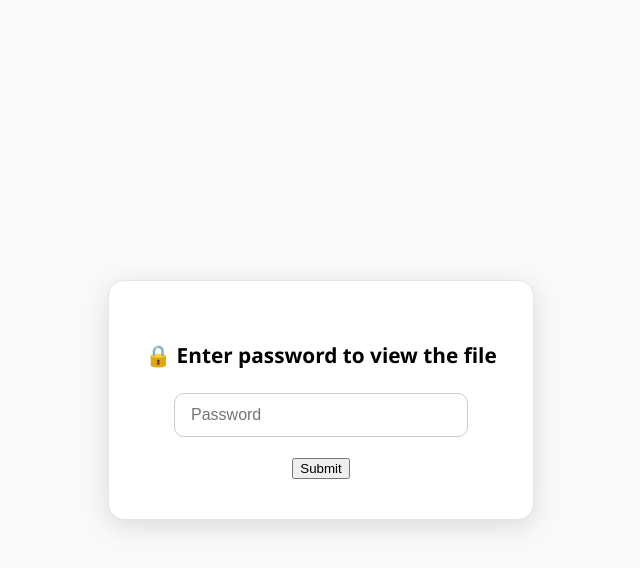
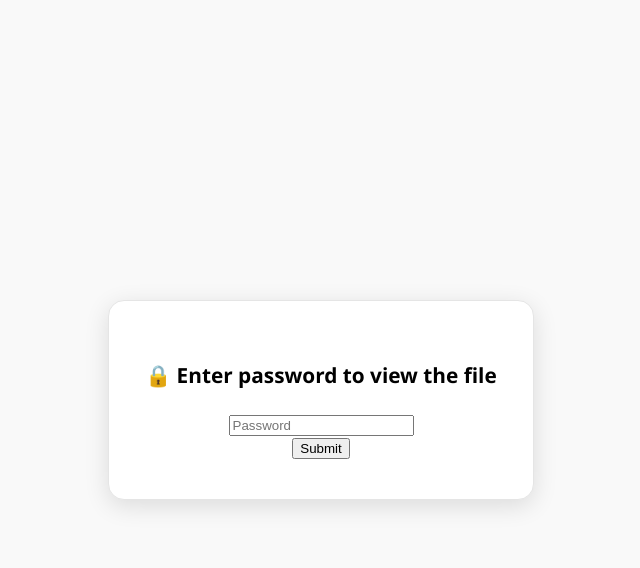
Before and after one commit to FanCam-AI/Back-End, a FastAPI app: template domain/share/templates/password_form.html in a window 1280 px wide. Shown: the top 568 px of the page, without its empty margins (319-959 px from the left). Run offline with FastAPI, Linux system fonts and the light colour scheme; the template is opened without the code that fills it, so the values that code supplies are empty; parts of the project's set-up code (start-up, migrations or seed data) failed here and were passed over.

Commit message:
Fix: password_form.html 수정

```diff
--- a/domain/share/templates/password_form.html
+++ b/domain/share/templates/password_form.html
@@ -1,6 +1,7 @@
 <!DOCTYPE html>
 <html lang="en">
 <head>
+    <meta name="viewport" content="width=device-width, initial-scale=1.0">
     <style>
         body {
             font-family: 'Segoe UI', Tahoma, Geneva, Verdana, sans-serif;
@@ -11,16 +12,6 @@
             margin: 0;
             background-color: #f9f9f9;
             color: #111;
-        }
-
-        input[type="password"] {
-            padding: 0.75rem 1rem;
-            border-radius: 10px;
-            border: 1px solid #ccc;
-            margin-bottom: 1.2rem;
-            width: 100%;
-            max-width: 260px;
-            font-size: 16px;
         }
 
         .container {
```
